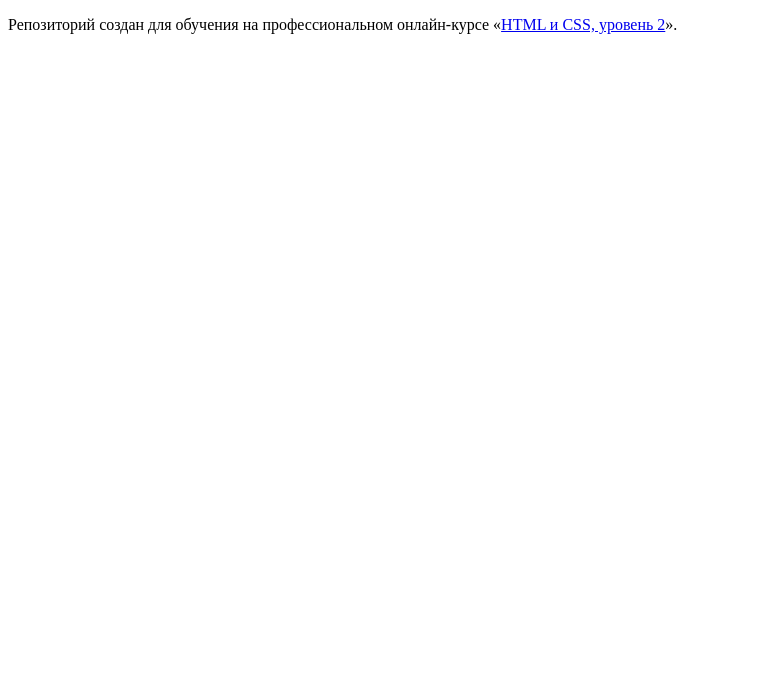
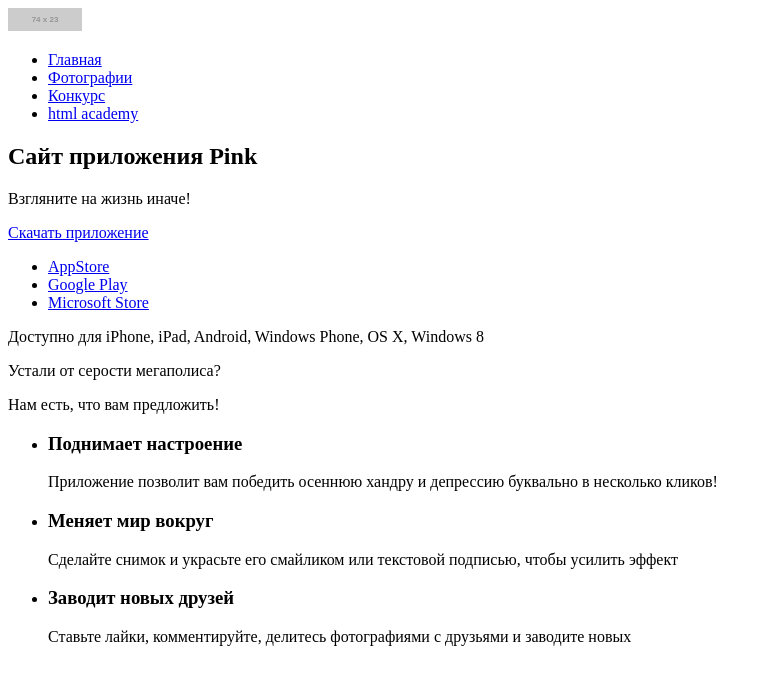
Before and after one commit to Jackree/1030339-pink-20, a website: page source/index.html in a window 1280 px wide. Shown: the whole page, without its empty margins (0-771 px from the left). Drawn offline with Linux system fonts and the light colour scheme; placeholder pictures from the web are drawn by us.

Commit message:
Разметка обязательных блоков главной страницы

```diff
--- a/source/index.html
+++ b/source/index.html
@@ -1,12 +1,82 @@
 <!DOCTYPE html>
 <html lang="ru">
+
 <head>
   <meta charset="utf-8">
   <title>HTML Academy: Пинк</title>
 </head>
+
 <body>
+  <header class="header">
+    <nav class="main-navigation">
+      <a class="main-navigation__logo logo">
+        <img class="logo__image" src="https://via.placeholder.com/74x23" alt="Логотип приложения Pink">
+      </a>
+      <ul class="main-navigation__list site-navigation main-navigation__list--opened">
+        <li class="site-navigation__item">
+          <a class="site-navigation__link" href="#">Главная</a>
+        </li>
+        <li class="site-navigation__item">
+          <a class="site-navigation__link" href="photo.html">Фотографии</a>
+        </li>
+        <li class="site-navigation__item">
+          <a class="site-navigation__link" href="form.html">Конкурс</a>
+        </li>
+        <li class="site-navigation__item">
+          <a class="site-navigation__link" href="#">html academy</a>
+        </li>
+      </ul>
+    </nav>
+  </header>
+  <main>
+    <section class="promo">
+      <h1 class="visually-hidden">Сайт приложения Pink</h1>
+      <p class="promo__slogan">Взгляните на жизнь иначе!</p>
+    </section>
 
-    <p>Репозиторий создан для обучения на профессиональном онлайн‑курсе «<a href="https://htmlacademy.ru/intensive/adaptive">HTML и CSS, уровень 2</a>».</p>
+    <section class="downloads">
+      <a class="downloads__button" href="#">Скачать приложение</a>
+      <ul class="downloads__list">
+        <li class="downloads__item">
+          <a class="downloads__link downloads__link--appstore" href="#">
+            AppStore
+          </a>
+        </li>
+        <li class="downloads__item">
+          <a class="downloads__link downloads__link--gplay" href="#">
+            Google Play
+          </a>
+        </li>
+        <li class="downloads__item">
+          <a class="downloads__link downloads__link--msstore" href="#">
+            Microsoft Store
+          </a>
+        </li>
+      </ul>
+      <p class="downloads__description">
+        Доступно для iPhone, iPad, Android, Windows Phone, OS X, Windows 8
+      </p>
+    </section>
 
+    <section class="advantages">
+      <p class="advantages__question">Устали от серости мегаполиса?</p>
+      <p class="advantages__answer">Нам есть, что вам предложить!</p>
+      <ul class="advantages__list">
+        <li class="advantages__item advantages-item">
+          <h3 class="advantages-item__title">Поднимает настроение</h3>
+          <p class="advantages-item__description">Приложение позволит вам победить осеннюю хандру и депрессию буквально в несколько кликов!</p>
+        </li>
+        <li class="advantages__item">
+          <h3 class="advantages-item__title">Меняет мир вокруг</h3>
+          <p class="advantages-item__description">Сделайте снимок и украсьте его смайликом или текстовой подписью, чтобы усилить эффект</p>
+        </li>
+        <li class="advantages__item">
+          <h3 class="advantages-item__title">Заводит новых друзей</h3>
+          <p class="advantages-item__description">Ставьте лайки, комментируйте, делитесь фотографиями с друзьями и заводите новых</p>
+        </li>
+      </ul>
+    </section>
+  </main>
 </body>
+
 </html>
```
Lines whose indentation alone changed are shown as unchanged.
